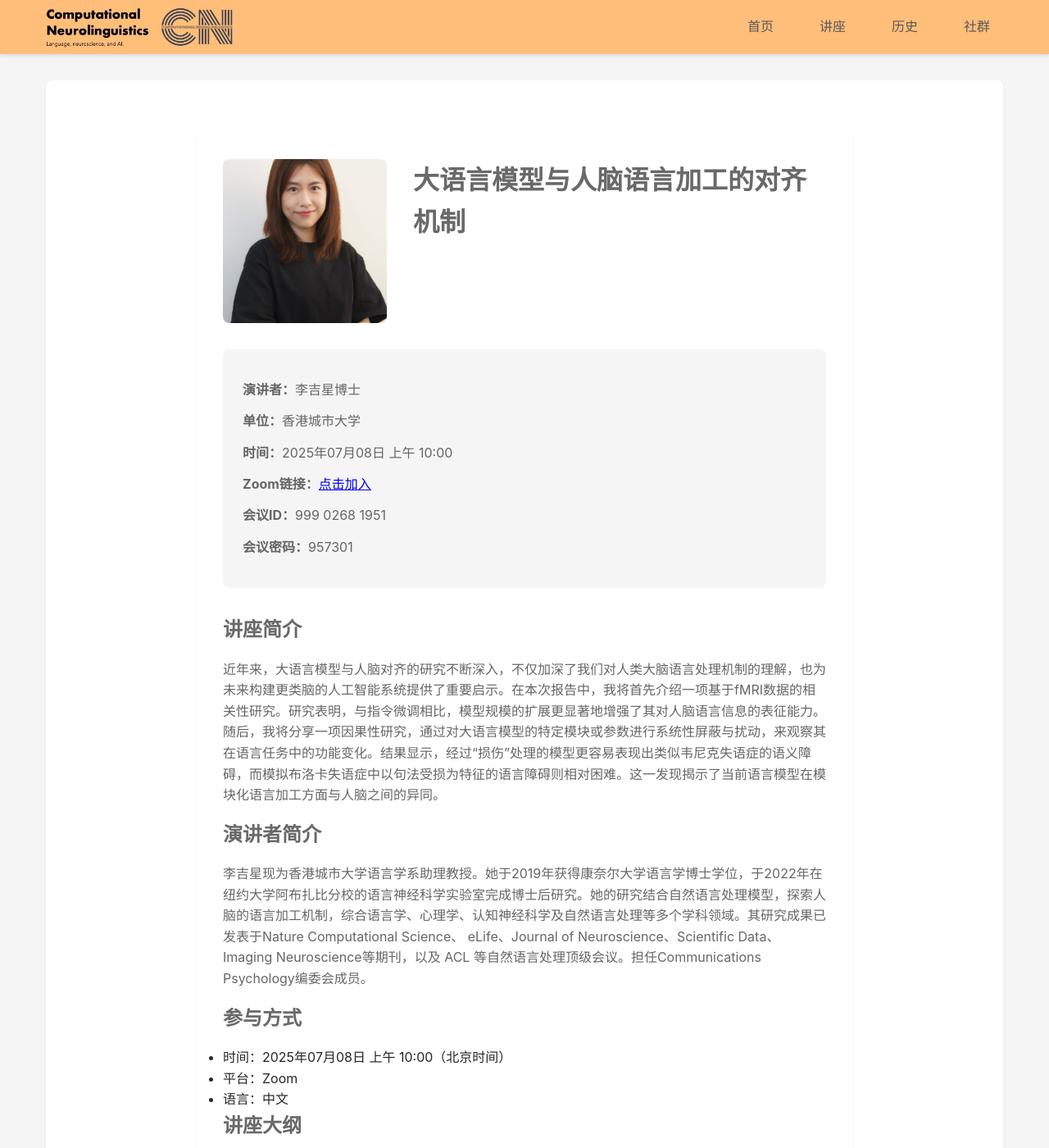
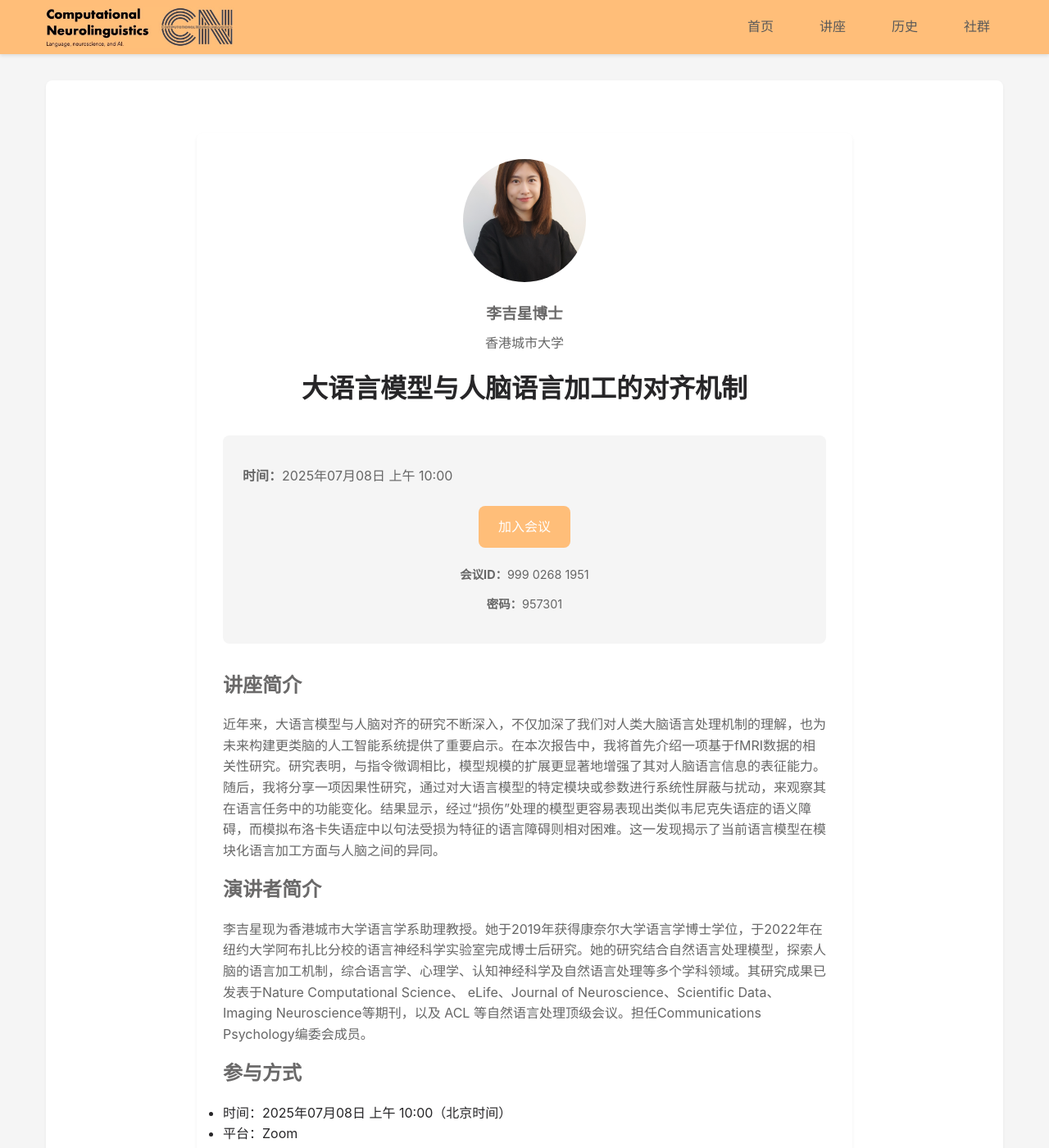
Before and after one commit to xufengduan/Computational-Neurolinguistics-Forum, a Jekyll site: the page built from events/2025-07-Li-Jixing/index.md, in a window 1280 px wide and 1400 px high. Shown: the whole window at 82% size. Built offline with Jekyll 4.4.1, drawn with Linux system fonts in a browser that asks for light colours.

Commit message:
优化事件页面样式

```diff
--- a/_layouts/event.html
+++ b/_layouts/event.html
@@ -9,24 +9,26 @@ layout: default
                 <img src="{{ site.baseurl }}/assets/images/speakers/{{ page.photo }}" alt="{{ page.speaker }}">
             </div>
             {% endif %}
+            <h3 style="margin: 0.5rem 0;">{{ page.speaker }}</h3>
+            <p style="color: var(--text-light); margin: 0.5rem 0;">{{ page.institution }}</p>
             <div class="event-title">
                 <h1>{{ page.title }}</h1>
             </div>
         </div>
         <div class="event-meta">
-            <p><strong>演讲者：</strong>{{ page.speaker }}</p>
-            <p><strong>单位：</strong>{{ page.institution }}</p>
             <p><strong>时间：</strong>{{ page.date | date: "%Y年%m月%d日" }} {% assign hour = page.date | date: "%H" | plus: 0
                 %}{% if hour < 12 %}上午{% else %}下午{% endif %} {{ page.date | date: "%H:%M" }}</p>
+                    <div class="zoom-info">
                         {% if page.zoom_link %}
-                    <p><strong>Zoom链接：</strong><a href="{{ page.zoom_link }}">点击加入</a></p>
+                        <a href="{{ page.zoom_link }}" class="button">加入会议</a>
                         {% endif %}
                         {% if page.zoom_id %}
-                    <p><strong>会议ID：</strong>{{ page.zoom_id }}</p>
+                        <p class="zoom-detail"><strong>会议ID：</strong>{{ page.zoom_id }}</p>
                         {% endif %}
                         {% if page.zoom_password %}
-                    <p><strong>会议密码：</strong>{{ page.zoom_password }}</p>
+                        <p class="zoom-detail"><strong>密码：</strong>{{ page.zoom_password }}</p>
                         {% endif %}
+                    </div>
         </div>
 
         <div class="event-content">
@@ -57,32 +59,31 @@ layout: default
     }
 
     .event-header {
-        display: flex;
-        align-items: flex-start;
-        gap: 2rem;
+        text-align: center;
         margin-bottom: 2rem;
     }
 
     .speaker-photo {
-        flex-shrink: 0;
-        width: 200px;
-        height: 200px;
-        border-radius: var(--border-radius);
-        overflow: hidden;
+        display: inline-block;
+        width: 150px;
+        height: 150px;
+        margin-bottom: 1rem;
     }
 
     .speaker-photo img {
         width: 100%;
         height: 100%;
+        border-radius: 50%;
         object-fit: cover;
     }
 
     .event-title {
-        flex-grow: 1;
+        margin: 1rem 0;
     }
 
     .event-title h1 {
-        margin-top: 0;
+        margin: 0.5rem 0;
+        color: var(--text-color);
     }
 
     .event-meta {
@@ -95,6 +96,21 @@ layout: default
     .event-meta p {
         margin: 0.8rem 0;
         word-break: break-word;
+    }
+
+    .zoom-info {
+        margin-top: 1rem;
+        text-align: center;
+    }
+
+    .zoom-info .button {
+        margin: 0.5rem;
+    }
+
+    .zoom-detail {
+        color: var(--text-light);
+        font-size: 0.9rem;
+        margin: 0.3rem 0;
     }
 
     .event-content {
```
Lines whose indentation alone changed are shown as unchanged.
